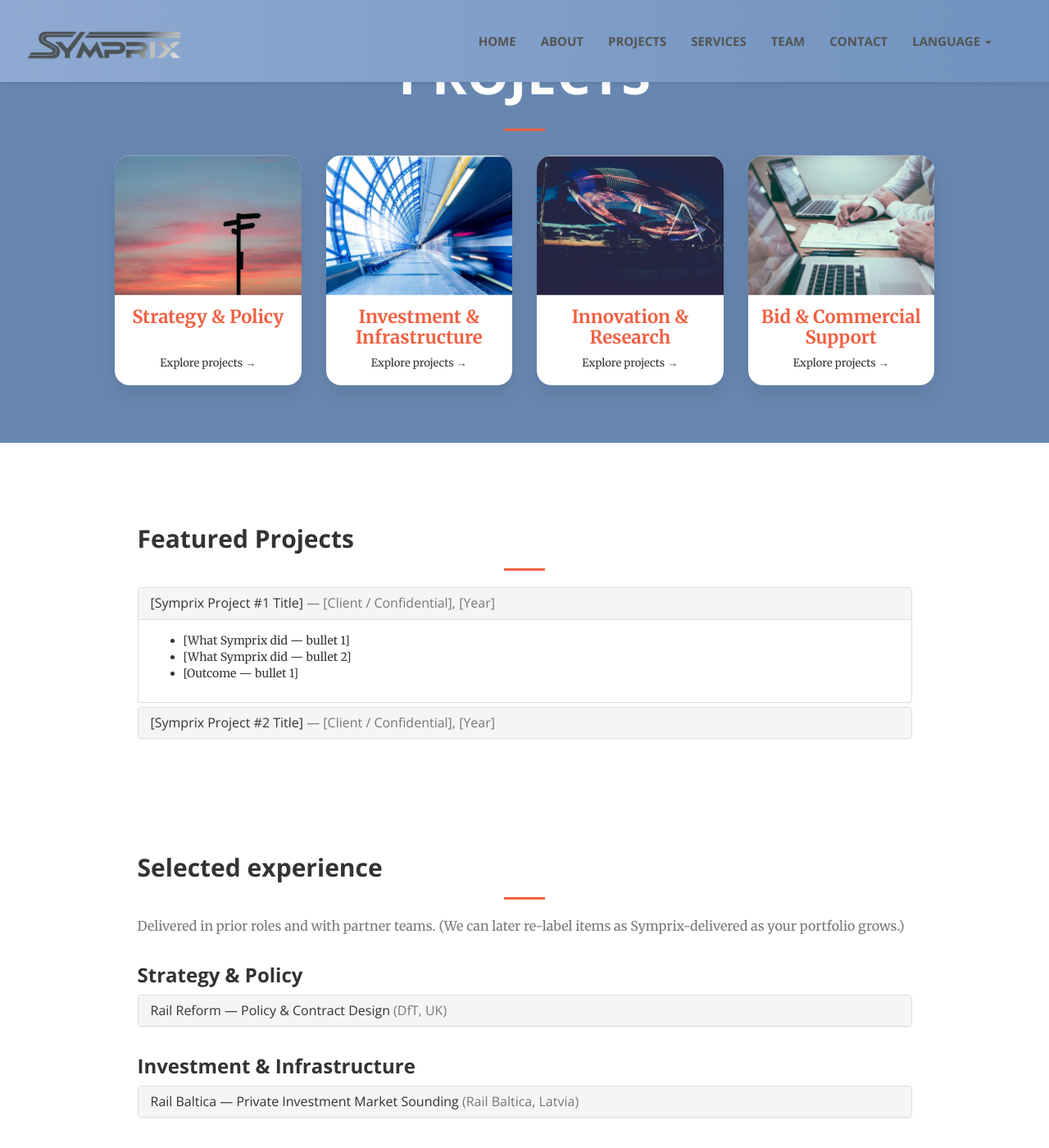
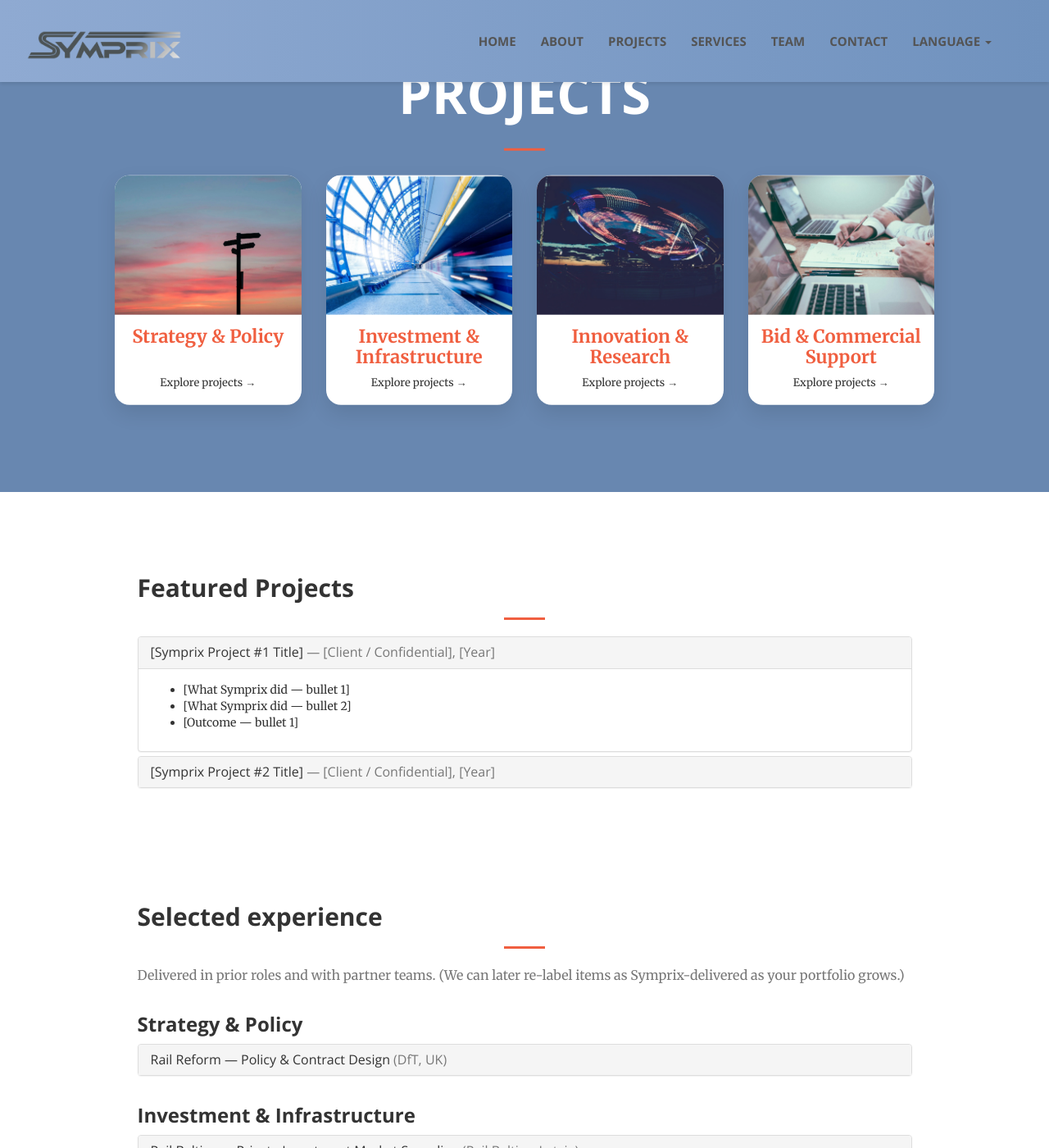
Before and after one commit to CD-Symprix/symprix, a Jekyll site: the page projects.html, which Jekyll copies as it is, in a window 1280 px wide and 1400 px high. Shown: the whole window at 82% size. Built offline with Jekyll 4.4.1, drawn with Linux system fonts in a browser that asks for light colours.

Commit message:
Increase bottom padding of projects hero section

```diff
--- a/projects.html
+++ b/projects.html
@@ -136,7 +136,7 @@
     header.masthead.projects-hero {
       min-height: 0 !important;           /* override template vh/min-height logic */
       padding-top: 140px !important;
-      padding-bottom: 300px !important;    /* start here */
+      padding-bottom: 360px !important;    /* start here */
     }
 
     /* Set base readable colour */
```
